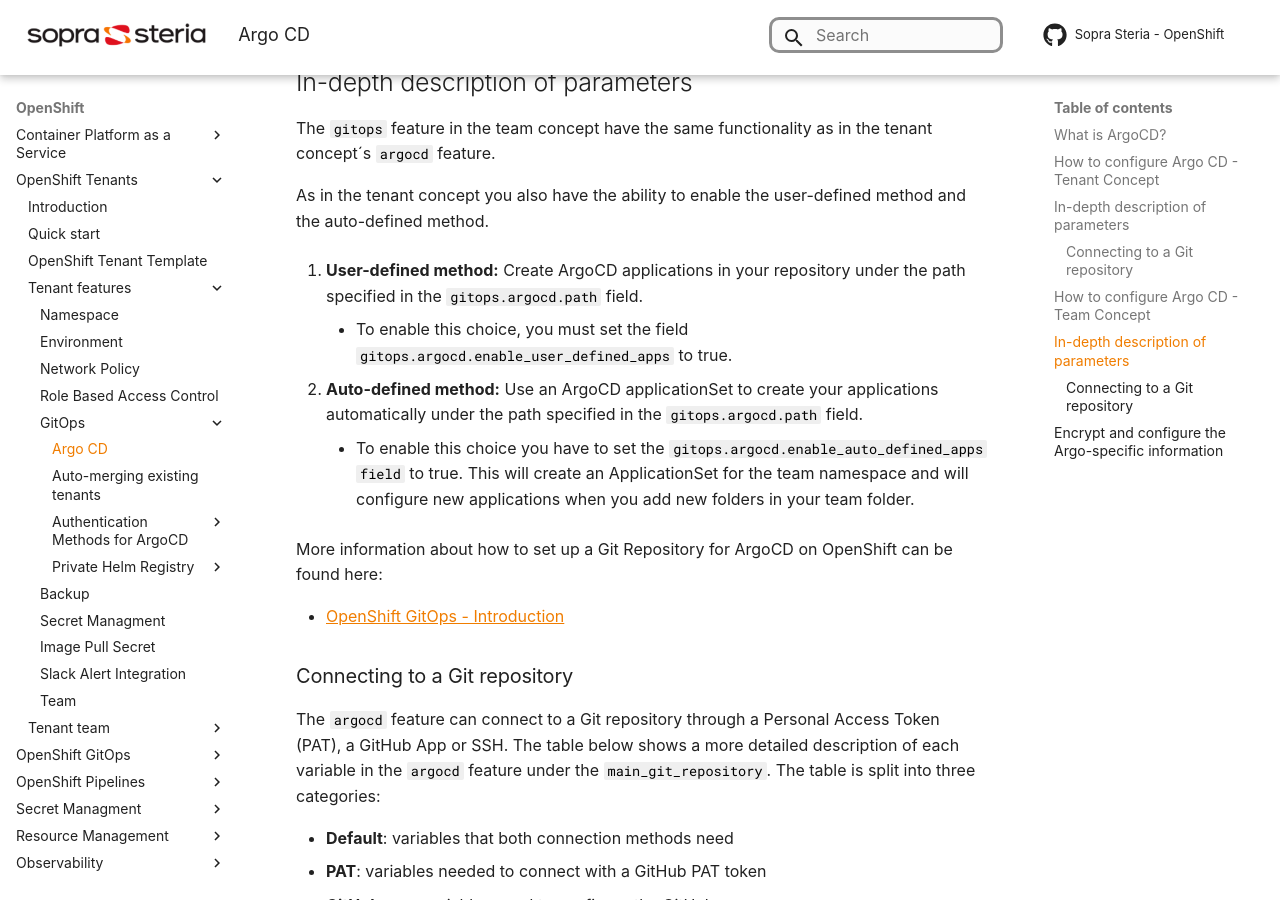
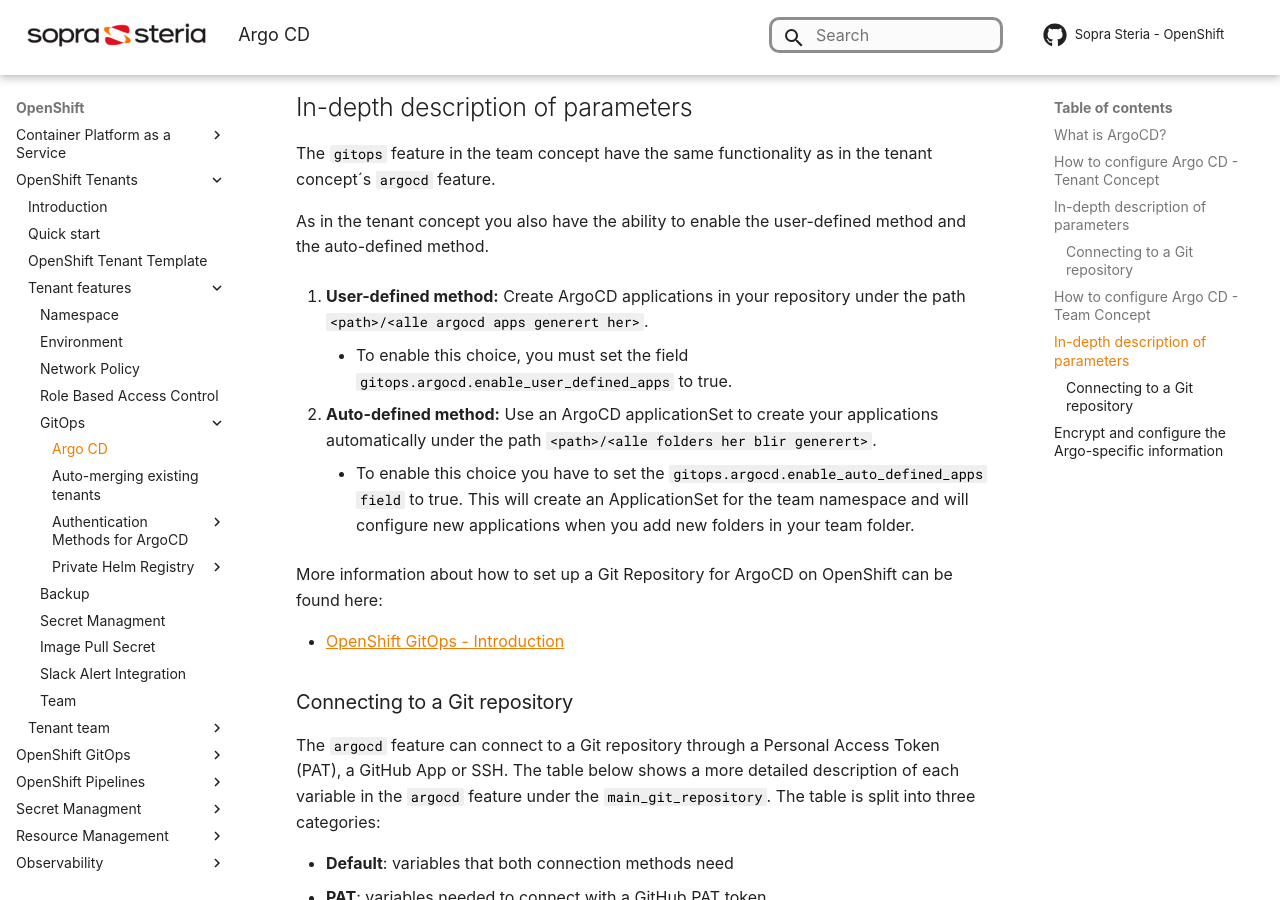
Before and after one commit to Sopra-Steria-Norge-Kubernetes/OpenShift, an MkDocs documentation site: the page built from docs/OpenShift Tenants/Tenant features/GitOps/argocd.md, in a window 1280 px wide and 900 px high, scrolled down 5778 px. Built offline with MkDocs 1.6.1 and Material for MkDocs 9.7.7, drawn with Linux system fonts in a browser that asks for light colours; some web fonts are replaced; comment, search, counter and statistics services are not loaded; some of the changed text lies outside the part shown.

Commit message:
updated on paths for in-depth description

```diff
--- a/docs/OpenShift Tenants/Tenant features/GitOps/argocd.md
+++ b/docs/OpenShift Tenants/Tenant features/GitOps/argocd.md
@@ -127,10 +127,10 @@
 
 As in the tenant concept you also have the ability to enable the user-defined method and the auto-defined method.
 
-1. **User-defined method:** Create ArgoCD applications in your repository under the path specified in the `gitops.argocd.path` field.
+1. **User-defined method:** Create ArgoCD applications in your repository under the path `<path>/<alle argocd apps generert her>`.
     - To enable this choice, you must set the field `gitops.argocd.enable_user_defined_apps` to true.
 
-2. **Auto-defined method:** Use an ArgoCD applicationSet to create your applications automatically under the path specified in the `gitops.argocd.path` field.
+2. **Auto-defined method:** Use an ArgoCD applicationSet to create your applications automatically under the path `<path>/<alle folders her blir generert>`.
 
     - To enable this choice you have to set the  `gitops.argocd.enable_auto_defined_apps field` to true. This will create an ApplicationSet for the team namespace and will configure new applications when you add new folders in your team folder.
 
```
Also changed, not shown: other parts of docs/OpenShift Tenants/Tenant features/GitOps/argocd.md (+2 -2 lines).
